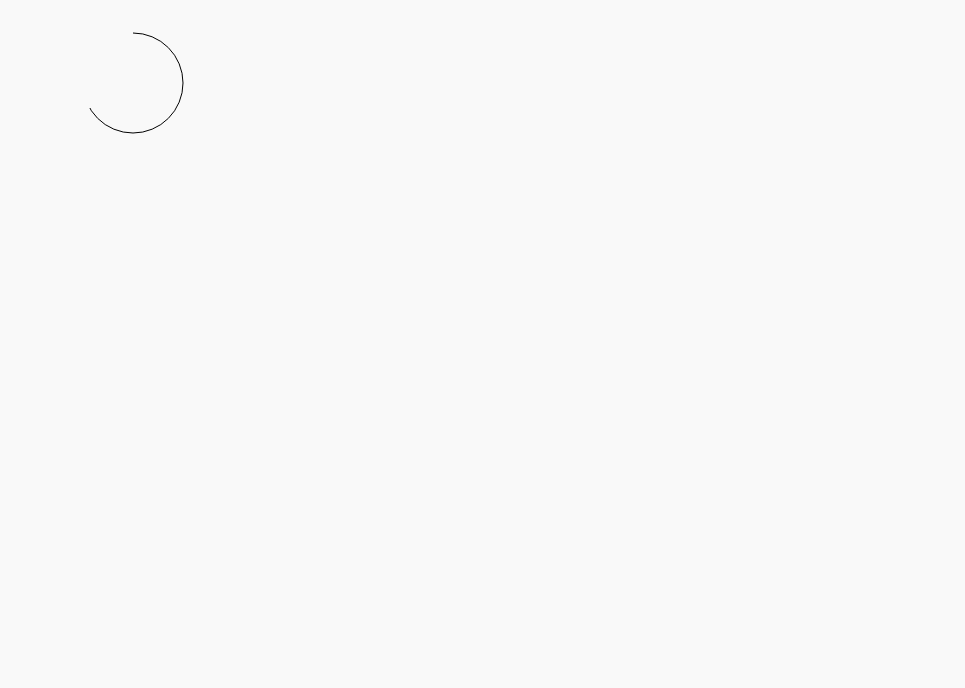
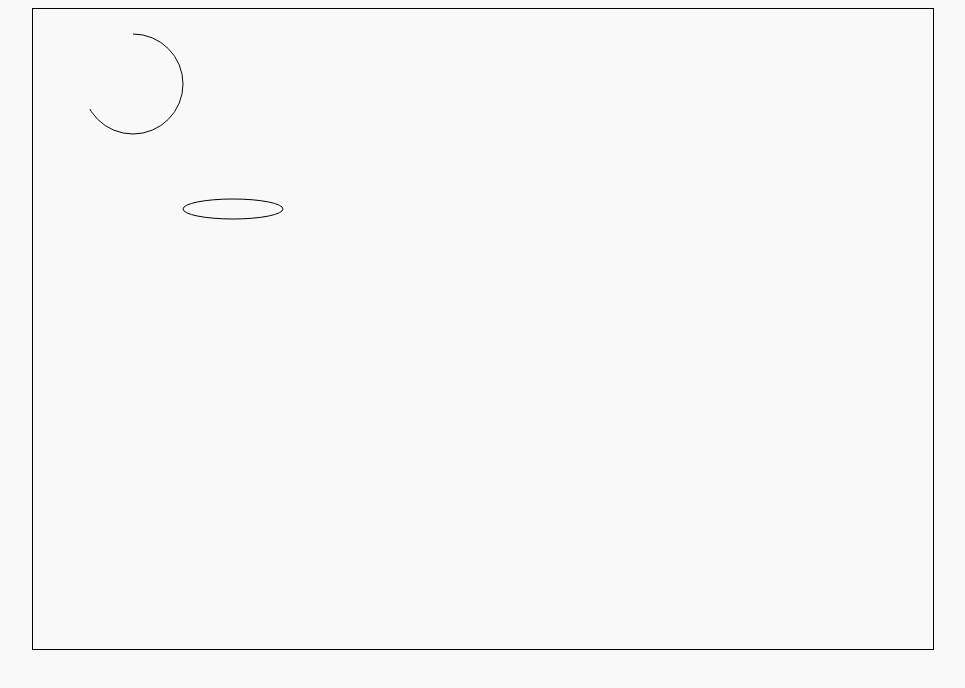
Before and after one commit to VietnameseCoffee/copters, a plain HTML site: page index.html in a window 1280 px wide. Shown: the whole page, without its empty margins (157-1122 px from the left). Drawn offline with Linux system fonts and the light colour scheme.

Commit message:
Draw an ellipse

```diff
--- a/css/index.css
+++ b/css/index.css
@@ -6,3 +6,7 @@ body {
   display: flex;
   justify-content: center;
 }
+
+#canvas {
+  border: 1px solid black;
+}
--- a/javascript/copters.js
+++ b/javascript/copters.js
@@ -18,4 +18,8 @@ c.beginPath();
 c.arc(100,75,50,0,2*Math.PI);
 c.stroke();
 
-c.clearRect(0, 0,100, 100);
+c.beginPath();
+c.ellipse(200, 200, 50, 10, 0, 0, 2*Math.PI);
+c.stroke();
+
+c.clearRect(0, 0, 100, 100);
```
